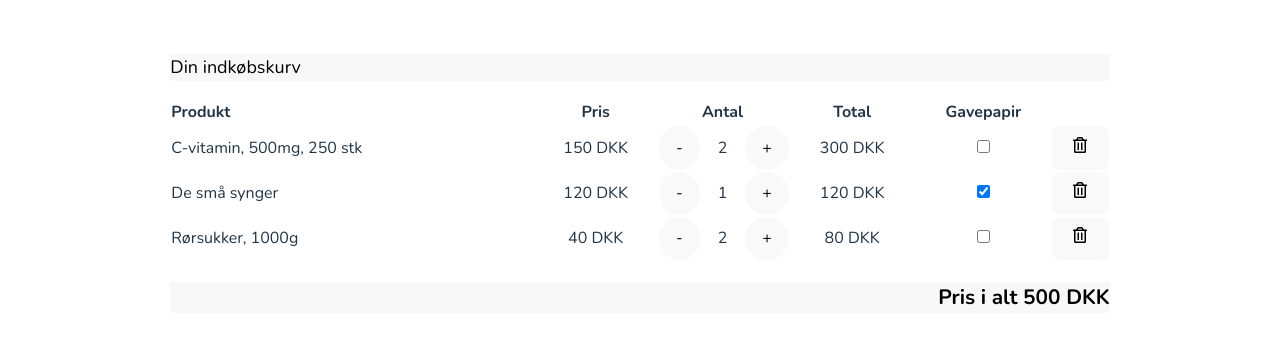
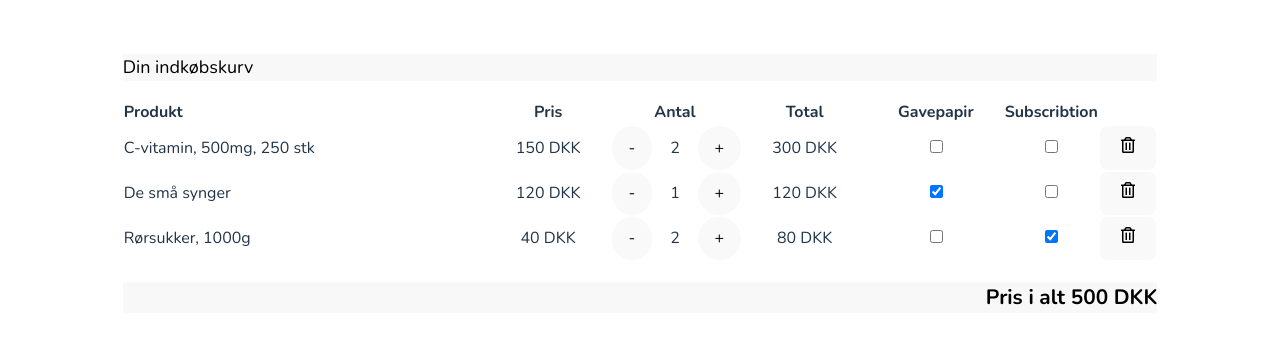
Before and after one commit to DTUSoftware/02363-Frontend-F23, a React (Vite) app: page / in a window 1280 px wide. Shown: the part 215-558 px from the top of the page. Built offline with nearby package versions, Linux system fonts and the light colour scheme.

Commit message:
reoccuring order

```diff
--- a/src/ShoppingList.tsx
+++ b/src/ShoppingList.tsx
@@ -83,7 +83,15 @@ function ShoppingList() {
     );
 
     function toggleRecurringOrderSchedule(index: number) {
-        //TODO
+        setItems(
+            items.map((x, i) => {
+                if (i === index) {
+                    return { ...x, recurringOrder: !x.recurringOrder };
+                } else {
+                    return x;
+                }
+            })
+        );
     }
 
     const listEmpty = items === undefined || items.length == 0;
@@ -103,6 +111,7 @@ function ShoppingList() {
                                 <th> </th>
                                 <th className="priceTotal">Total</th>
                                 <th className="giftwrapping">Gavepapir</th>
+                                <th className="reoccuringorder">Subscribtion</th>
                             </tr>
                         </thead>
                         <tbody>
@@ -145,6 +154,17 @@ function ShoppingList() {
                                             />
                                         </label>
                                     </td>
+                                    <td className="reoccuringorder">
+                                        <label>
+                                            <input
+                                                type="checkbox"
+                                                checked={x.recurringOrder}
+                                                onChange={() =>
+                                                    toggleRecurringOrderSchedule(index)
+                                                }
+                                            />
+                                        </label>
+                                    </td>
                                     <td>
                                         <button
                                             onClick={() => removeItem(index)}
```
